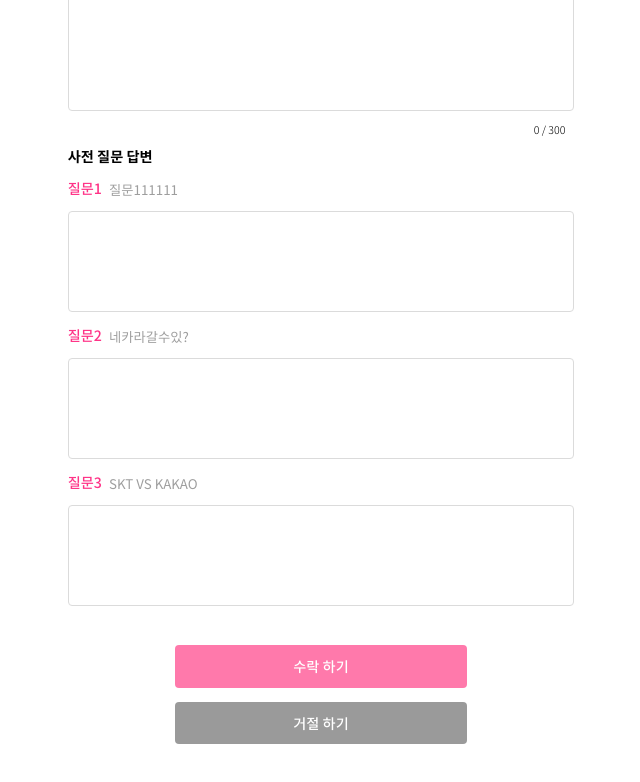
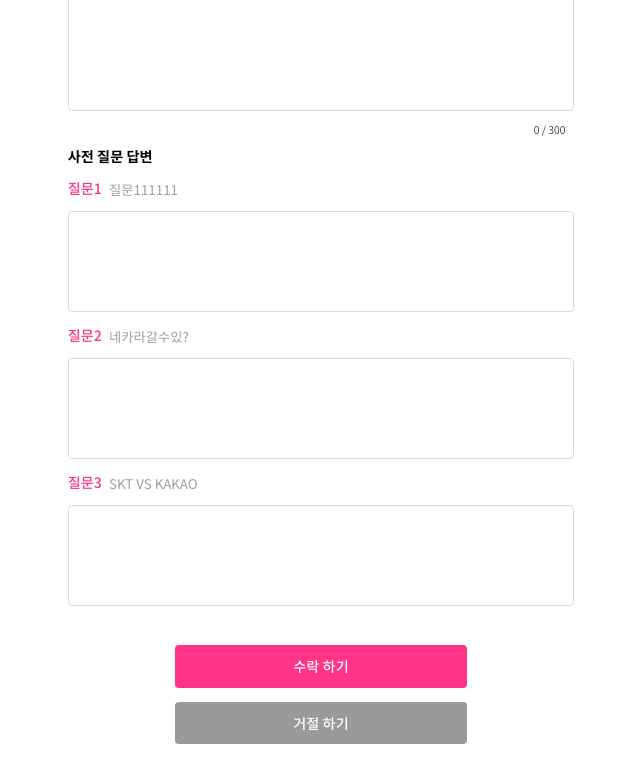
Before and after one commit to 5-TAYO/SSEUKTUDY, a React (Create React App) app in the folder frontend/: page /study/join/read/1 in a window 1280 px wide. Shown: the part 627-1409 px from the top of the page, without its empty margins (319-959 px from the left). Built offline with nearby package versions, Linux system fonts and the light colour scheme.

Commit message:
fix : 버튼 컬러 #51

```diff
--- a/frontend/src/screens/common/StudyRegistForm.scss
+++ b/frontend/src/screens/common/StudyRegistForm.scss
@@ -94,7 +94,7 @@
   }
 
   .accept-btn {
-    background-color: $PINK-LIGHT;
+    background-color: $PINK-SUB;
   }
 
   .refuse-btn {
@@ -102,6 +102,6 @@
   }
 
   .apply-btn {
-    background-color: $PINK-MAIN;
+    background-color: $PINK-SUB;
   }
 }
```
